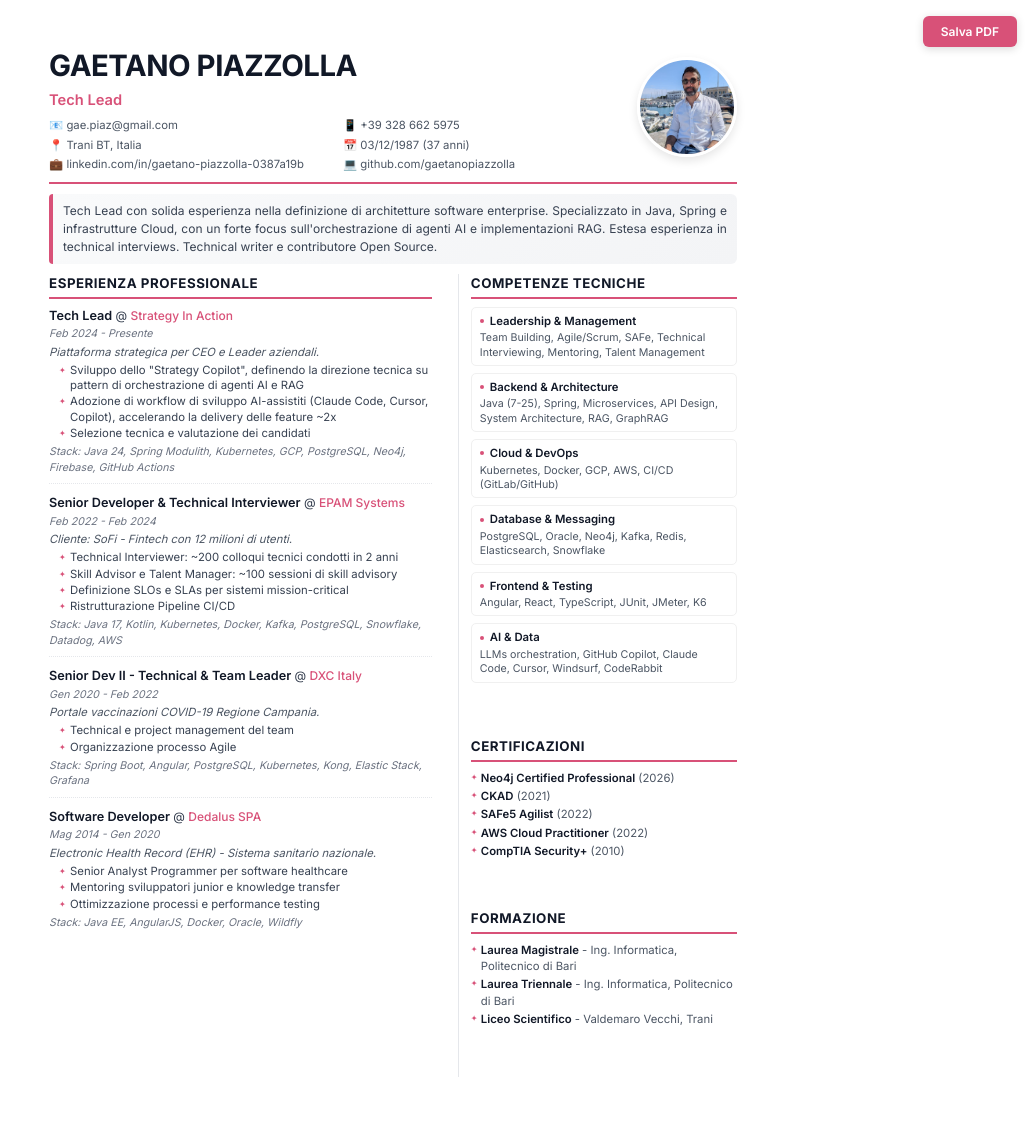
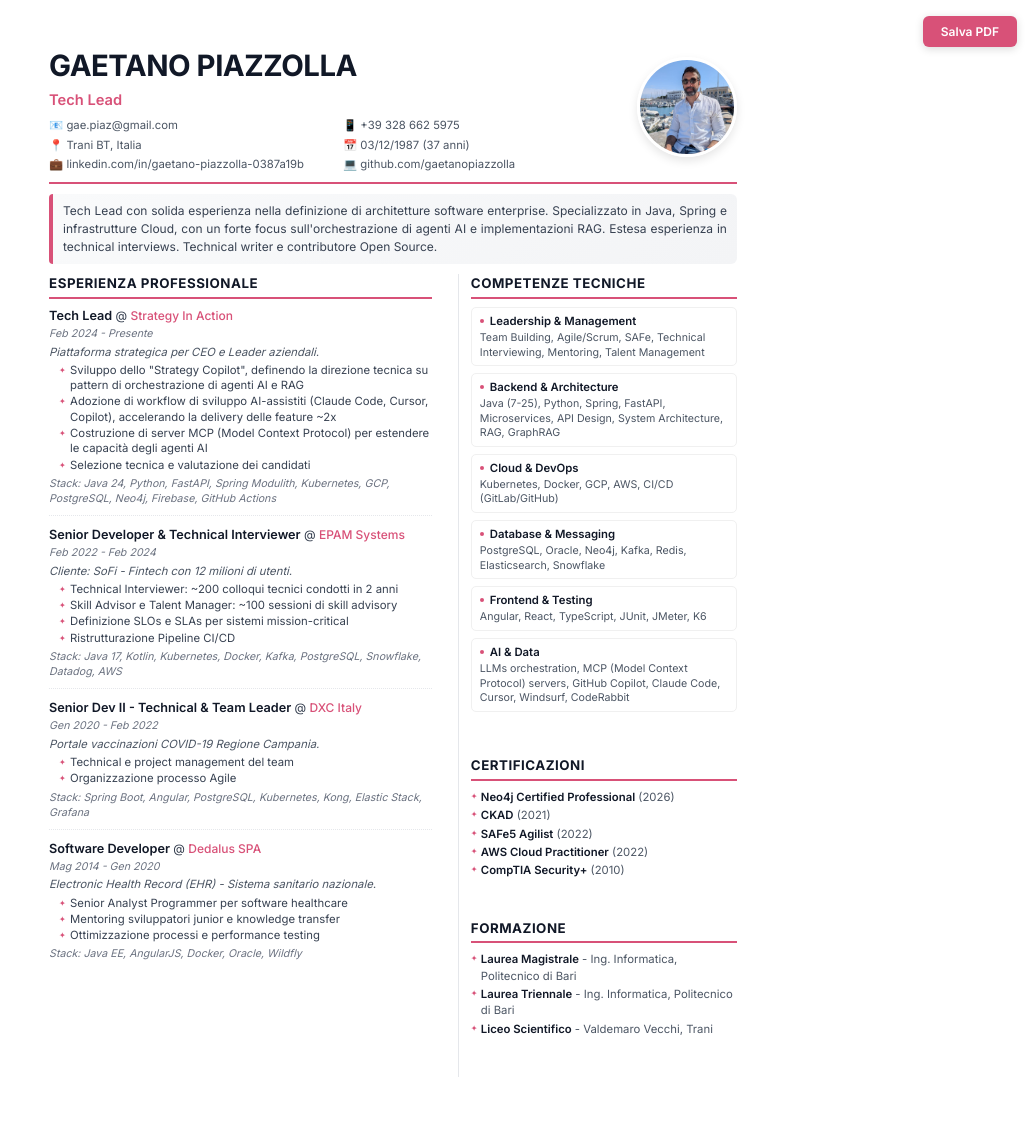
Before and after one commit to GaetanoPiazzolla/gaetanopiazzolla.github.io, a Jekyll site: the page assets/cv-2026.html, which Jekyll copies as it is, in a window 1280 px wide. Shown: the whole page, without its empty margins (247-1280 px from the left). Built offline with Jekyll 4.4.1, drawn with Linux system fonts in a browser that asks for light colours.

Commit message:
Update CV with Python, FastAPI and MCP server experience

```diff
--- a/assets/cv-2026.html
+++ b/assets/cv-2026.html
@@ -328,9 +328,10 @@
                     <div class="job-tasks">
                         <div class="task-item">Sviluppo dello "Strategy Copilot", definendo la direzione tecnica su pattern di orchestrazione di agenti AI e RAG</div>
                         <div class="task-item">Adozione di workflow di sviluppo AI-assistiti (Claude Code, Cursor, Copilot), accelerando la delivery delle feature ~2x</div>
+                        <div class="task-item">Costruzione di server MCP (Model Context Protocol) per estendere le capacità degli agenti AI</div>
                         <div class="task-item">Selezione tecnica e valutazione dei candidati</div>
                     </div>
-                    <div class="tech-stack">Stack: Java 24, Spring Modulith, Kubernetes, GCP, PostgreSQL, Neo4j, Firebase, GitHub Actions</div>
+                    <div class="tech-stack">Stack: Java 24, Python, FastAPI, Spring Modulith, Kubernetes, GCP, PostgreSQL, Neo4j, Firebase, GitHub Actions</div>
                 </div>
 
                 <div class="experience-item">
@@ -394,7 +395,7 @@
 
                 <div class="skill-category">
                     <div class="skill-title">Backend & Architecture</div>
-                    <div class="skill-list">Java (7-25), Spring, Microservices, API Design, System Architecture, RAG, GraphRAG</div>
+                    <div class="skill-list">Java (7-25), Python, Spring, FastAPI, Microservices, API Design, System Architecture, RAG, GraphRAG</div>
                 </div>
 
                 <div class="skill-category">
@@ -414,7 +415,7 @@
 
                 <div class="skill-category">
                     <div class="skill-title">AI & Data</div>
-                    <div class="skill-list">LLMs orchestration, GitHub Copilot, Claude Code, Cursor, Windsurf, CodeRabbit</div>
+                    <div class="skill-list">LLMs orchestration, MCP (Model Context Protocol) servers, GitHub Copilot, Claude Code, Cursor, Windsurf, CodeRabbit</div>
                 </div>
             </div>
 
```
Also changed, not shown: assets/cv-2026-en.html (+4 -3 lines).
